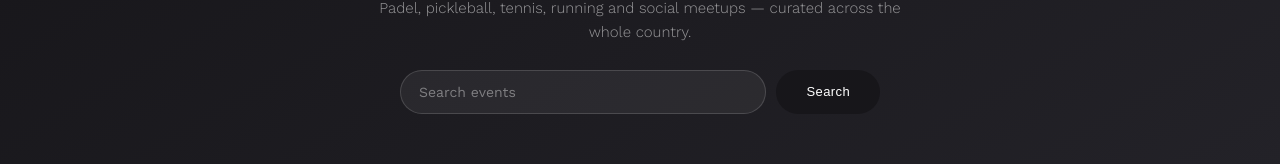
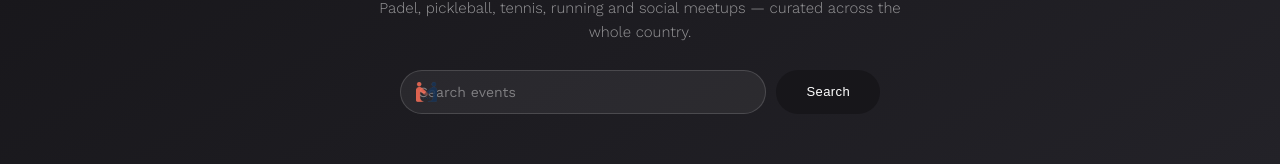
Before and after one commit to nilarlinn/meetup.catchup, a Next.js app: page / in a window 1280 px wide. Shown: the part 233-397 px from the top of the page. Built offline with nearby package versions, Linux system fonts and the light colour scheme; no server answers; the database is empty.

Commit message:
Add logo icon inside search bar

```diff
--- a/app/globals.css
+++ b/app/globals.css
@@ -121,6 +121,18 @@ a.brand-block span.brand-sub { display: block; font-family: 'Work Sans', sans-se
 }
 .hero-search { display: flex; gap: 10px; max-width: 480px; }
 .hero-search-centered { margin: 0 auto; }
+.hero-search-input-wrap { position: relative; flex: 1; display: flex; align-items: center; }
+.hero-search-icon {
+  position: absolute;
+  left: 16px;
+  top: 50%;
+  transform: translateY(-50%);
+  height: 20px;
+  width: auto;
+  opacity: 0.85;
+  pointer-events: none;
+}
+.hero-search-input-wrap input { padding-left: 46px; }
 .hero-search input {
   flex: 1;
   padding: 13px 18px;
@@ -418,6 +430,17 @@ footer.site-footer a.nav-link { display: inline-flex; }
   .category-grid { grid-template-columns: repeat(3, 1fr); gap: 8px; }
   .category-tile { border-radius: 10px; }
   .footer-bottom { text-align: center; }
+  .grid { grid-template-columns: 1fr; gap: 16px; }
+  .ticket-photo { aspect-ratio: 16 / 9; }
+  .ticket-body { padding: 14px 16px; }
+  .ticket-body h3 { font-size: 16px; margin-bottom: 4px; }
+  .ticket-body .meta { font-size: 12px; margin: 1px 0; }
+  .ticket-foot { padding-top: 12px; margin-top: 10px; }
+  .ticket-date { top: 10px; left: 10px; padding: 6px 8px; min-width: 46px; border-radius: 8px; }
+  .ticket-date .day { font-size: 17px; }
+  .ticket-date .month { font-size: 8px; margin-top: 2px; }
+  .ticket-cat-overlay { top: 10px; right: 10px; }
+  .ticket-cat { font-size: 9px; padding: 4px 9px; }
 }
 @media (min-width: 641px) {
   .mobile-nav-panel { display: none; }
--- a/app/page.tsx
+++ b/app/page.tsx
@@ -48,7 +48,10 @@ export default async function HomePage({
             Padel, pickleball, tennis, running and social meetups — curated across the whole country.
           </p>
           <form action="/" method="GET" className="hero-search hero-search-centered">
-            <input type="text" name="q" placeholder="Search events" defaultValue={query} />
+            <div className="hero-search-input-wrap">
+              <img src="/logo-icon-transparent.png" alt="" className="hero-search-icon" />
+              <input type="text" name="q" placeholder="Search events" defaultValue={query} />
+            </div>
             <button type="submit" className="btn">Search</button>
           </form>
         </div>
```
Also changed, not shown: public/logo-icon-transparent.png (added).
